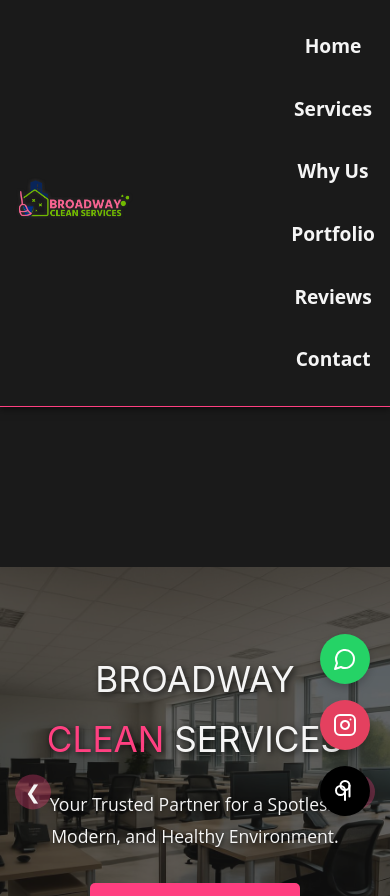
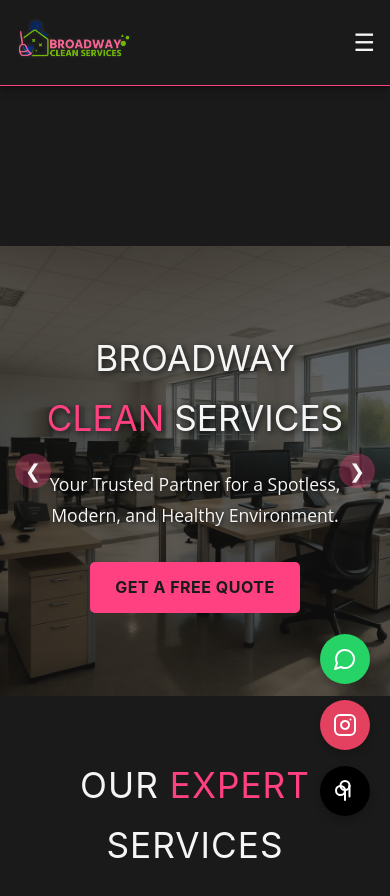
Before and after one commit to Ygoraphael/BCSCalifornia, a React (Vite) app: page / in a window 390 px wide. Shown: the top 896 px of the page. Built offline with nearby package versions, Linux system fonts and the light colour scheme.

Commit message:
Update App.tsx

```diff
--- a/src/App.tsx
+++ b/src/App.tsx
@@ -1,5 +1,6 @@
+import React, { useState, useEffect } from 'react';
 import './App.css';
-import newLogo from './assets/logo_broadway_new.png'; // Updated logo import
+import newLogo from './assets/logo_broadway_new.png';
 import ServicesSection from './components/ServicesSection';
 import ContactSection from './components/ContactSection';
 import WhyChooseUsSection from './components/WhyChooseUsSection';
@@ -8,19 +9,18 @@ import CarouselSection from './components/CarouselSection';
 import PortfolioSection from './components/PortfolioSection';
 import FloatingActionButtons from './components/FloatingActionButtons';
 
-// Define color palette based on new logo and Tekever inspiration
 const colors = {
-  primaryDark: '#1A1A1A', // Very dark gray / black for background
-  accentPink: '#FF4081',  // Pink from logo (example, adjust to actual logo color)
-  accentGreen: '#ADFF2F', // Green from logo (example, adjust to actual logo color)
-  textLight: '#F5F5F5',   // Light gray / white for text on dark backgrounds
-  textMedium: '#A0A0A0',  // Medium gray for secondary text
+  primaryDark: '#1A1A1A',
+  accentPink: '#FF4081',
+  accentGreen: '#ADFF2F',
+  textLight: '#F5F5F5',
+  textMedium: '#A0A0A0',
 };
 
 const Footer = () => (
   <footer style={{
-    backgroundColor: colors.primaryDark, // Updated background
-    color: colors.textLight,          // Updated text color
+    backgroundColor: colors.primaryDark,
+    color: colors.textLight,
     textAlign: 'center',
     padding: '30px 20px',
     marginTop: '50px'
@@ -33,29 +33,55 @@ const Footer = () => (
 );
 
 function App() {
-  // Calculate new header height for main content padding
-  // Logo height 60px + padding top/bottom 10px*2 = 80px. Add a bit more for safety.
-  const headerHeight = 80; // Approximate new header height
-  const mainPaddingTop = headerHeight + 10; // e.g., 90px
+  const [isNavVisible, setNavVisible] = useState(false);
+  const [isMobile, setIsMobile] = useState(window.innerWidth < 768);
+
+  const toggleNav = () => {
+    setNavVisible(!isNavVisible);
+  };
+
+  useEffect(() => {
+    const handleResize = () => {
+      setIsMobile(window.innerWidth < 768);
+      if (window.innerWidth >= 768) {
+        setNavVisible(true); // Mantém o nav visível em telas grandes
+      } else {
+        setNavVisible(false); // Oculta em telas menores
+      }
+    };
+
+    window.addEventListener('resize', handleResize);
+    return () => window.removeEventListener('resize', handleResize);
+  }, []);
+
+  const headerHeight = 80;
+  const mainPaddingTop = headerHeight + 10;
 
   return (
     <div className="App" style={{ backgroundColor: colors.primaryDark }}>
       <header className="App-header" style={{
         backgroundColor: colors.primaryDark,
-        padding: '10px 20px', // Reduced padding for a more compact header
+        padding: '10px 20px',
         color: colors.textLight,
-        // textAlign: 'center', // No longer needed if using flex
         boxShadow: '0 2px 8px rgba(0,0,0,0.5)',
         position: 'sticky',
         top: '0',
         zIndex: 1000,
         borderBottom: `1px solid ${colors.accentPink}`,
-        display: 'flex', // Added for horizontal alignment
-        alignItems: 'center', // Vertically align items in the center
-        justifyContent: 'space-between' // Pushes logo to left, nav to right
+        display: 'flex',
+        alignItems: 'center',
+        justifyContent: 'space-between'
       }}>
-        <img src={newLogo} alt="Broadway Clean Services New Logo" style={{ height: '60px', marginRight: '20px' /* Added margin for spacing if nav is close */ }} /> {/* Adjusted logo style */}
-        <nav>
+        <img src={newLogo} alt="Broadway Clean Services New Logo" style={{ height: '60px', marginRight: '20px' }} />
+        {isMobile && (
+          <button onClick={toggleNav} style={{ background: 'none', border: 'none', color: colors.textLight, fontSize: '1.5em' }}>
+            ☰
+          </button>
+        )}
+        <nav style={{
+          display: isMobile ? (isNavVisible ? 'flex' : 'none') : 'flex',
+          flexDirection: isMobile ? 'column' : 'row' // Vertical em mobile, horizontal em desktop
+        }}>
           {[
             {label: "Home", href: "#home"},
             {label: "Services", href: "#services"},
@@ -70,7 +96,7 @@ function App() {
               className="nav-link"
               style={{
                 color: colors.textLight,
-                margin: '0 15px',
+                margin: isMobile ? '10px 0' : '0 15px', // Ajuste de margem
                 textDecoration: 'none',
                 fontWeight: 'bold',
                 fontSize: '1.1em',
```
